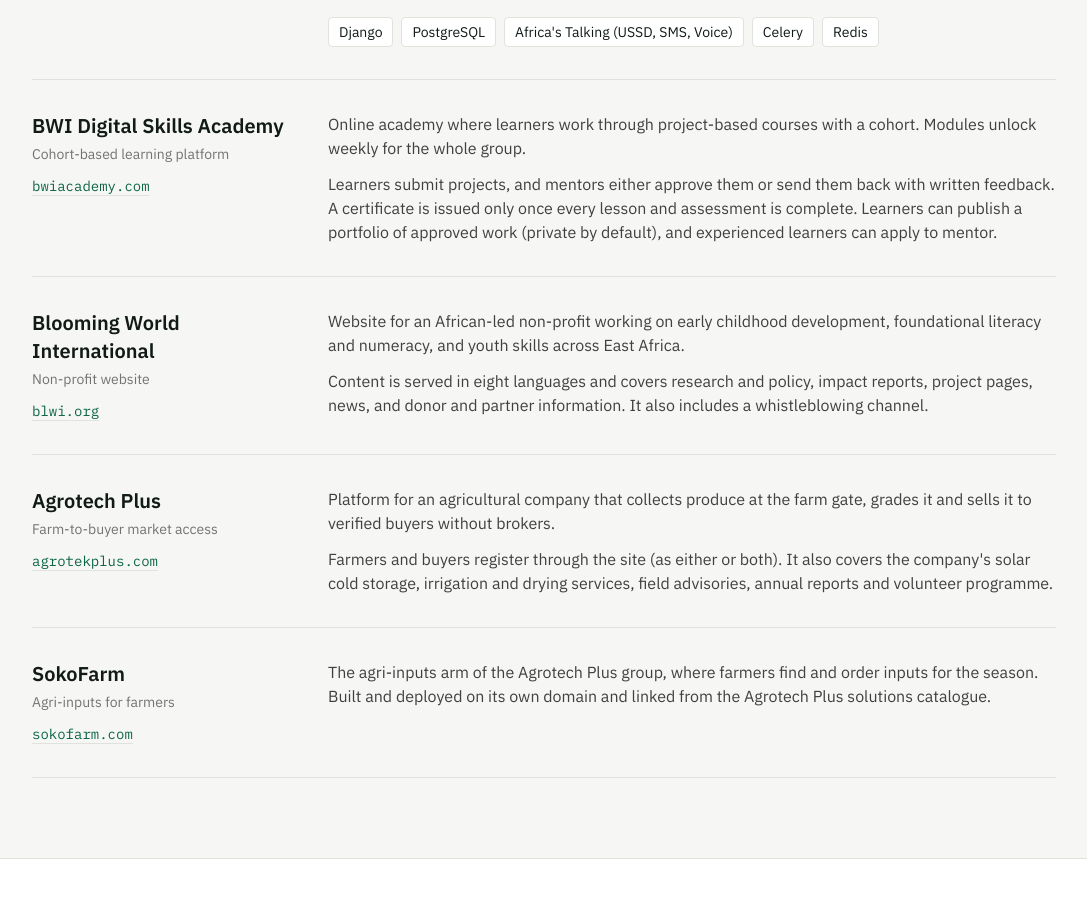
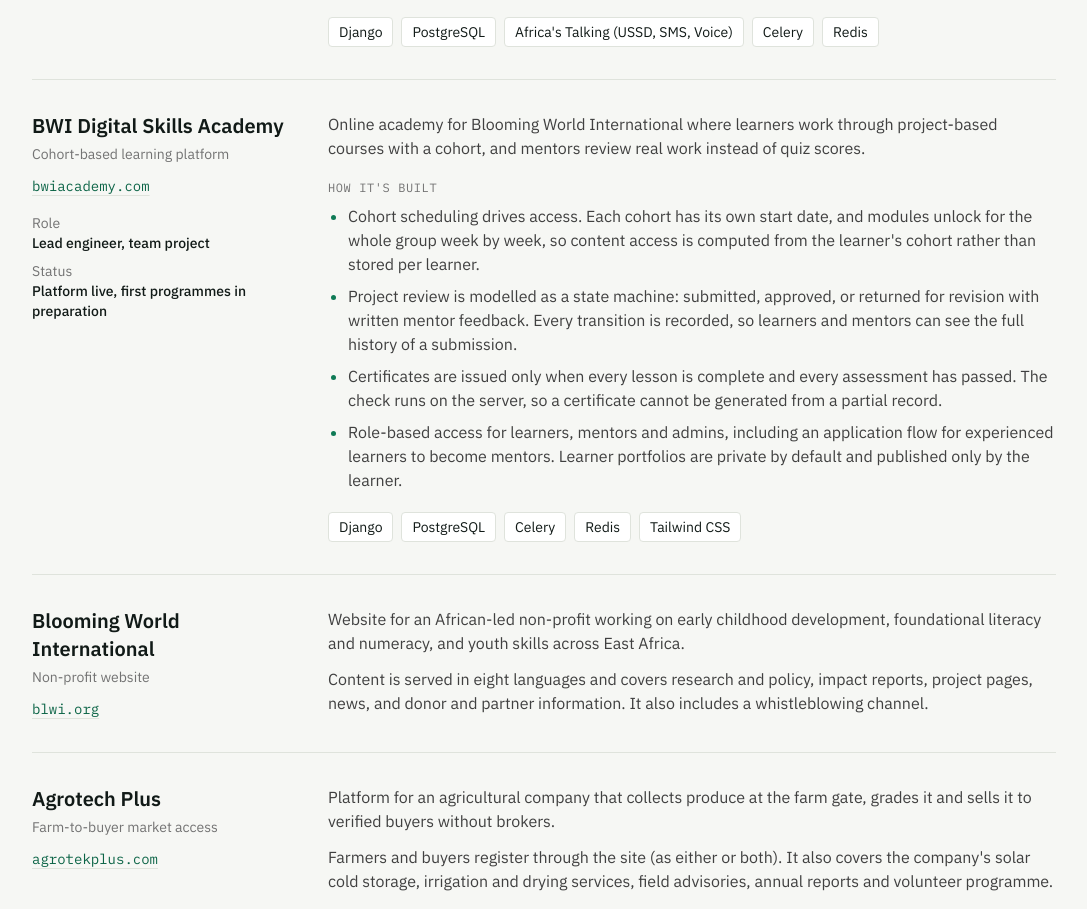
Before and after one commit to snipher-marube/snipher-marube.github.io, a website: page index.html in a window 1280 px wide. Shown: the part 1981-2890 px from the top of the page, without its empty margins (96-1183 px from the left). Drawn offline with Linux system fonts and the light colour scheme.

Commit message:
BWI Academy: add role, engineering details and stack
Co-Authored-By: Claude Opus 5.5 <noreply@anthropic.com>
Claude-Session: https://claude.ai/code/session_01MWYEJy6WFqDjXdnK5sAtmf

```diff
--- a/index.html
+++ b/index.html
@@ -142,10 +142,23 @@
             <h3 class="text-xl font-semibold">BWI Digital Skills Academy</h3>
             <p class="mt-1 text-sm text-neutral-500">Cohort-based learning platform</p>
             <a class="project-link mt-3 inline-block" href="https://bwiacademy.com/" target="_blank" rel="noopener noreferrer">bwiacademy.com</a>
+            <dl class="mt-4 space-y-2 text-sm">
+              <div><dt class="text-neutral-500">Role</dt><dd class="font-medium">Lead engineer, team project</dd></div>
+              <div><dt class="text-neutral-500">Status</dt><dd class="font-medium">Platform live, first programmes in preparation</dd></div>
+            </dl>
           </div>
           <div class="text-neutral-700">
-            <p>Online academy where learners work through project-based courses with a cohort. Modules unlock weekly for the whole group.</p>
-            <p class="mt-3">Learners submit projects, and mentors either approve them or send them back with written feedback. A certificate is issued only once every lesson and assessment is complete. Learners can publish a portfolio of approved work (private by default), and experienced learners can apply to mentor.</p>
+            <p>Online academy for Blooming World International where learners work through project-based courses with a cohort, and mentors review real work instead of quiz scores.</p>
+            <h4 class="mt-5 font-mono text-xs uppercase tracking-wider text-neutral-500">How it's built</h4>
+            <ul class="mt-2 list-disc space-y-2 pl-5 marker:text-moss-600">
+              <li>Cohort scheduling drives access. Each cohort has its own start date, and modules unlock for the whole group week by week, so content access is computed from the learner's cohort rather than stored per learner.</li>
+              <li>Project review is modelled as a state machine: submitted, approved, or returned for revision with written mentor feedback. Every transition is recorded, so learners and mentors can see the full history of a submission.</li>
+              <li>Certificates are issued only when every lesson is complete and every assessment has passed. The check runs on the server, so a certificate cannot be generated from a partial record.</li>
+              <li>Role-based access for learners, mentors and admins, including an application flow for experienced learners to become mentors. Learner portfolios are private by default and published only by the learner.</li>
+            </ul>
+            <div class="mt-5 flex flex-wrap gap-2">
+              <span class="tag">Django</span><span class="tag">PostgreSQL</span><span class="tag">Celery</span><span class="tag">Redis</span><span class="tag">Tailwind CSS</span>
+            </div>
           </div>
         </article>
 
```
Also changed, not shown: assets/css/style.css.
